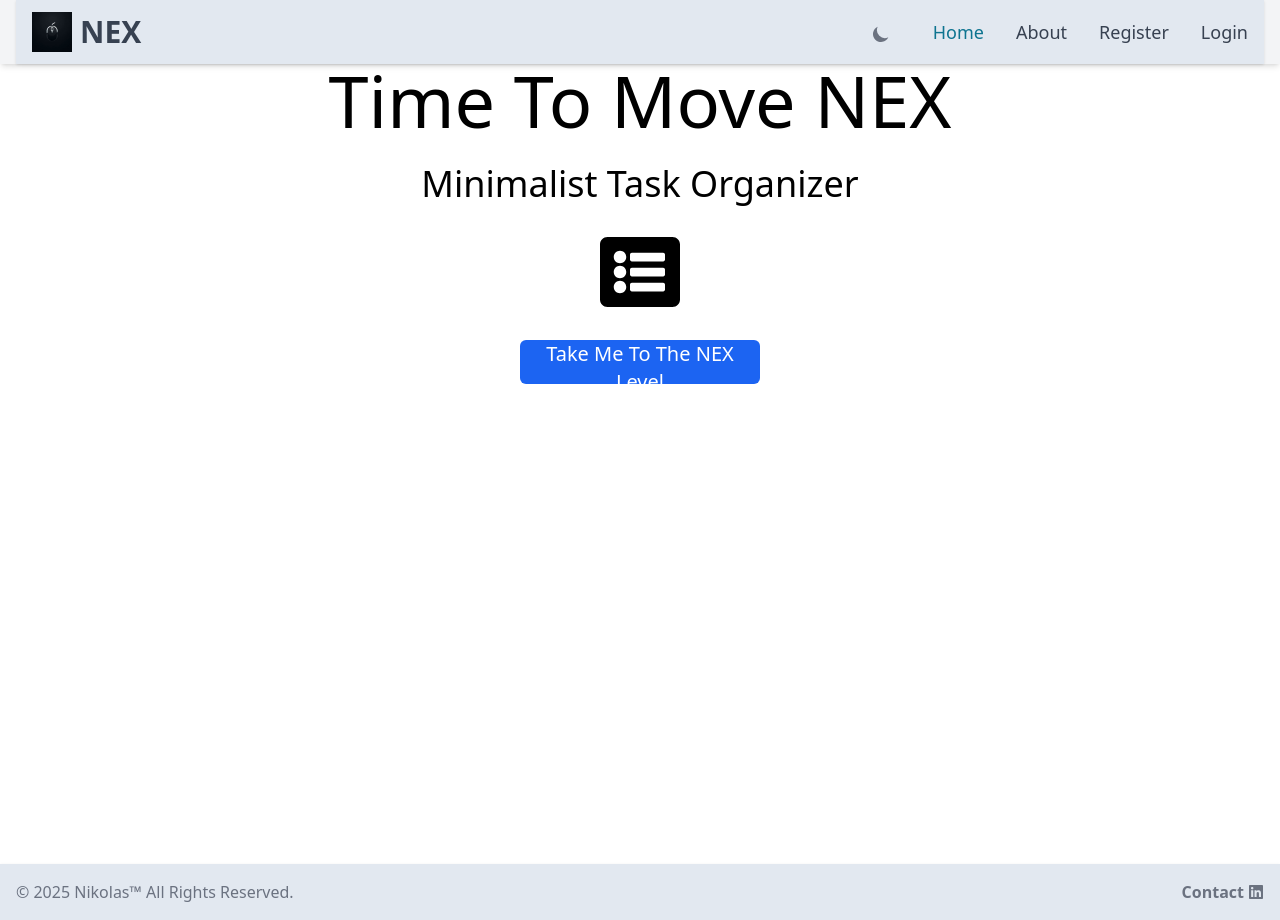
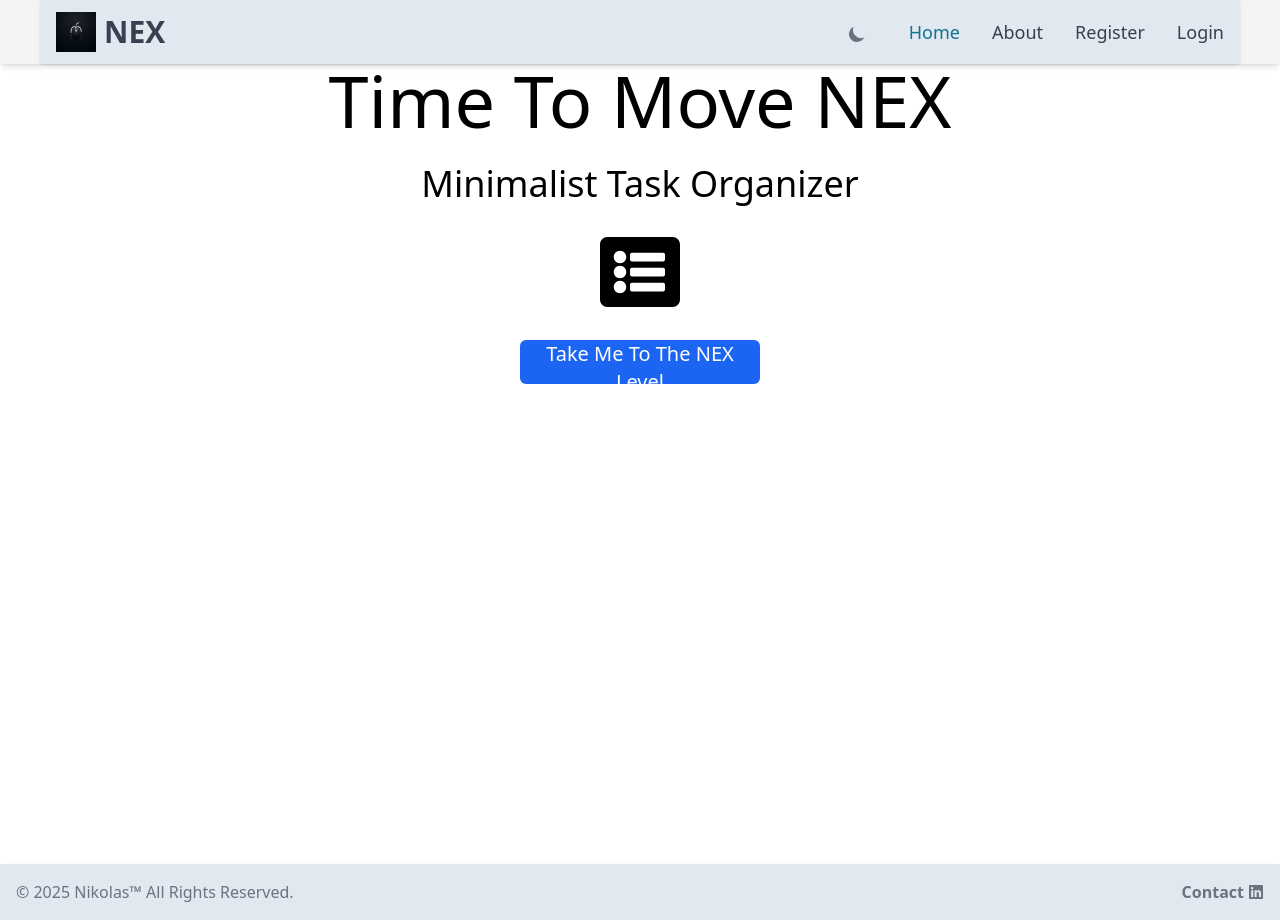
Before and after one commit to Nicholas5554/FrontEnd--Major-Project, a React (Vite) app: page / in a window 1280 px wide. Built offline with nearby package versions, Linux system fonts and the light colour scheme; no server answers.

Commit message:
ui fix for phone

```diff
--- a/src/App.tsx
+++ b/src/App.tsx
@@ -78,7 +78,7 @@ const App = () => {
 
   return (
     <>
-      <header className="sticky top-0 z-50 flex items-center justify-between w-full px-4 bg-gray-100 shadow-md dark:bg-gray-900">
+      <header className="sticky top-0 z-50 flex items-center justify-between w-full px-4 bg-gray-100 shadow-md dark:bg-gray-900 sm:px-6 md:px-8 lg:px-10">
         <Header />
       </header>
       <main className="flex flex-col items-center justify-start min-h-screen gap-4 dark:bg-gray-800">
```
